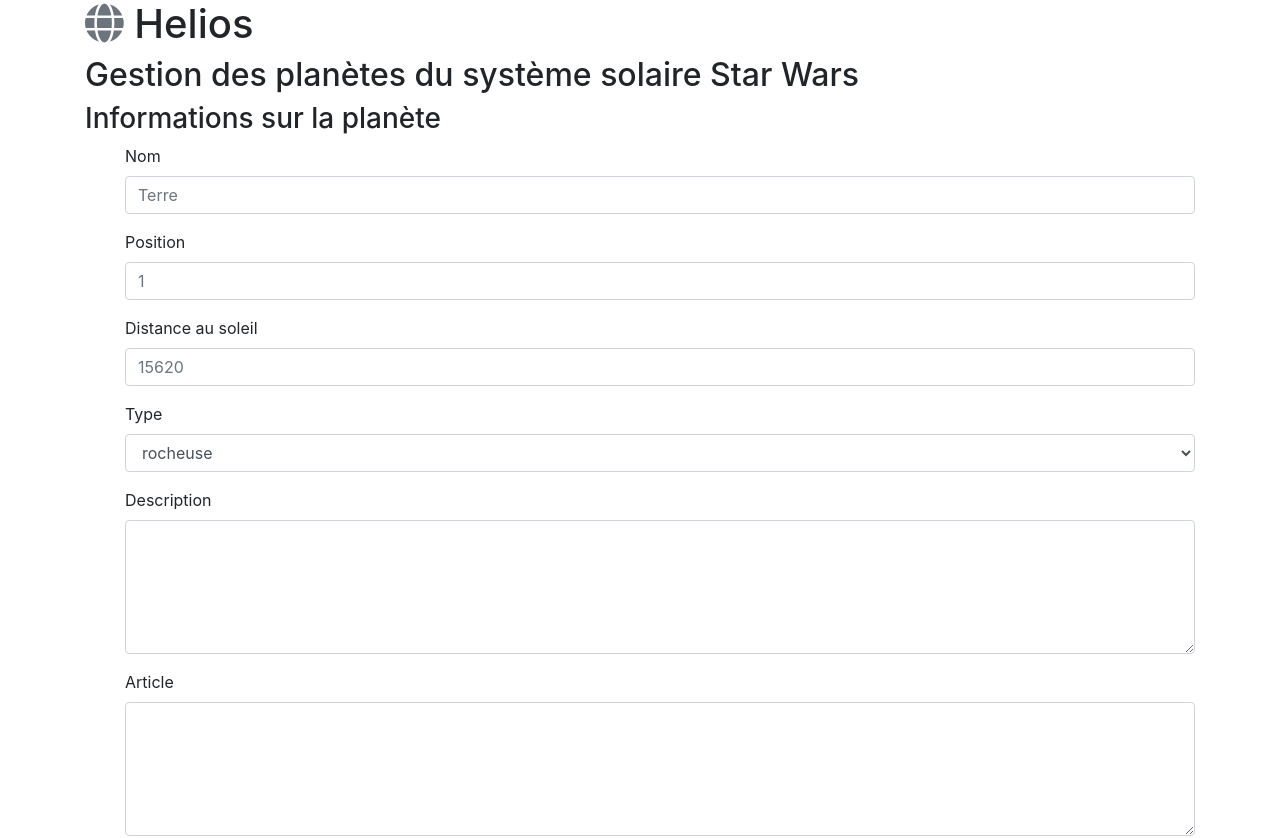
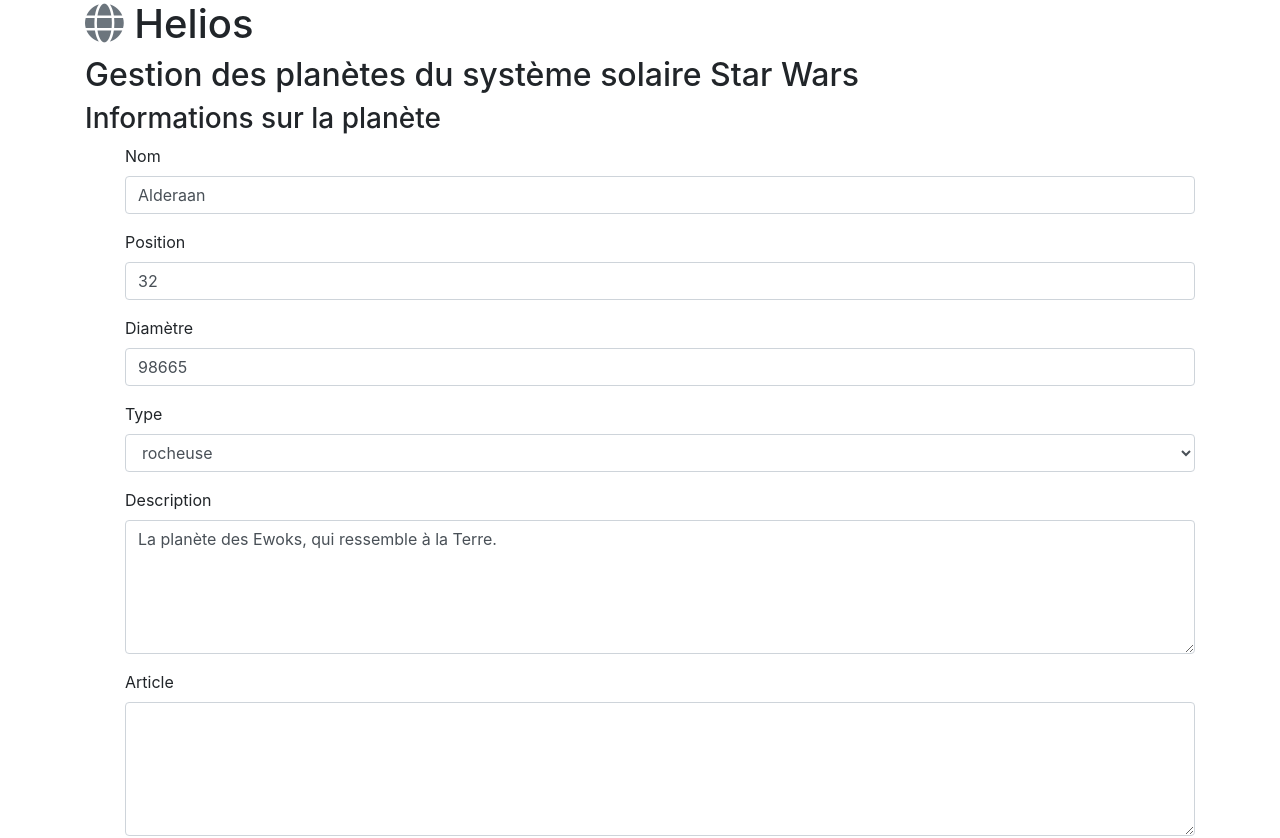
Before and after one commit to VuejsTrainings/helios, a Vue app: page /#/planete/edit/Alderaan in a window 1280 px wide. Shown: the top 838 px of the page. Built offline with nearby package versions, Linux system fonts and the light colour scheme.

Commit message:
Valide le formulaire d'édition des planètes

```diff
--- a/src/components/PlanetForm.vue
+++ b/src/components/PlanetForm.vue
@@ -1,22 +1,26 @@
 <template>
-  <form id="form">
+  <form id="form" ref="planetInfos" @submit.prevent="formSubmit">
     <h3>Informations sur la planète</h3>
     <ul>
       <li class="form-group">
         <label for="nomCtl">Nom</label>
-        <input type="text" class="form-control" id="nomCtl" placeholder="Terre">
+        <input type="text" class="form-control" id="nomCtl" placeholder="Terre"
+          v-model="planetObject.name" :required="required.indexOf('name')!==-1" >
       </li>
       <li class="form-group">
         <label for="positionCtl">Position</label>
-        <input type="number" class="form-control" min="1" step="1" id="positionCtl" placeholder="1">
+        <input type="number" class="form-control" min="1" step="1" id="positionCtl"
+          placeholder="1" v-model="planetObject.position" required>
       </li>
       <li class="form-group">
-        <label for="distanceCtl">Distance au soleil</label>
-        <input type="number" class="form-control" min="1" step="1" id="distanceCtl" placeholder="15620">
+        <label for="diametreCtl">Diamètre</label>
+        <input type="number" class="form-control" min="1" step="1" id="diametreCtl"
+          placeholder="15620" v-model="planetObject.diametre" required>
       </li>
       <li class="form-group">
         <label for="typeCtl">Type</label>
-        <select class="form-control" id="typeCtl">
+        <select class="form-control" id="typeCtl"
+            v-model="planetObject.matiere" required>
           <option>rocheuse</option>
           <option>gazeuse</option>
           <option>naine</option>
@@ -24,21 +28,48 @@
       </li>
       <li class="form-group">
         <label for="descriptionCtl">Description</label>
-        <textarea class="form-control" id="descriptionCtl" rows="5"></textarea>
+        <textarea class="form-control" id="descriptionCtl" rows="5"
+            v-model="planetObject.description" required></textarea>
       </li>
       <li class="form-group">
         <label for="htmlCtl">Article</label>
-        <textarea class="form-control" id="htmlCtl" rows="5"></textarea>
+        <textarea class="form-control" id="htmlCtl" rows="5" v-model="planetObject.html"></textarea>
       </li>
-    <button type="submit" class="btn btn-success">Submit</button>
+    <button type="submit" class="btn btn-success" :disabled="notValid">Submit</button>
     </ul>
   </form>
 </template>
 
 <script>
+import Planetes from '@/assets/planets.js'
 export default {
   name: 'PlanetForm',
-  props: ['planete']
+  props: ['planete'],
+  data () {
+    let planetes = Planetes
+    let planet = planetes.find(chqPlanete => chqPlanete.name === this.planete)
+    return {
+      planetObject: planet,
+      required: ['name', 'position', 'diametre', 'matiere']
+    }
+  },
+  computed: {
+    notValid () {
+      let valid = true
+      this.required.forEach(att => { valid = valid && !(this.planetObject[att] === '') })
+      return !valid
+    }
+  },
+  methods: {
+    formSubmit (ev) {
+      // Validation du formulaire
+
+      // Transmission des données pour leur persistance
+
+      // Envoi information + "rediriger"
+
+    }
+  }
 }
 </script>
 
@@ -46,4 +77,15 @@
 li.form-group{
   list-style-type: none;
 }
+:invalid{
+  border-color:#f00;
+}
+:invalid:focus{
+  background-color:#fdd;
+}
+.form-control:valid:focus{
+  border-color: #090;
+  background:#dfd;
+  box-shadow:0 0 0 0.2rem #9f9;
+}
 </style>
```
